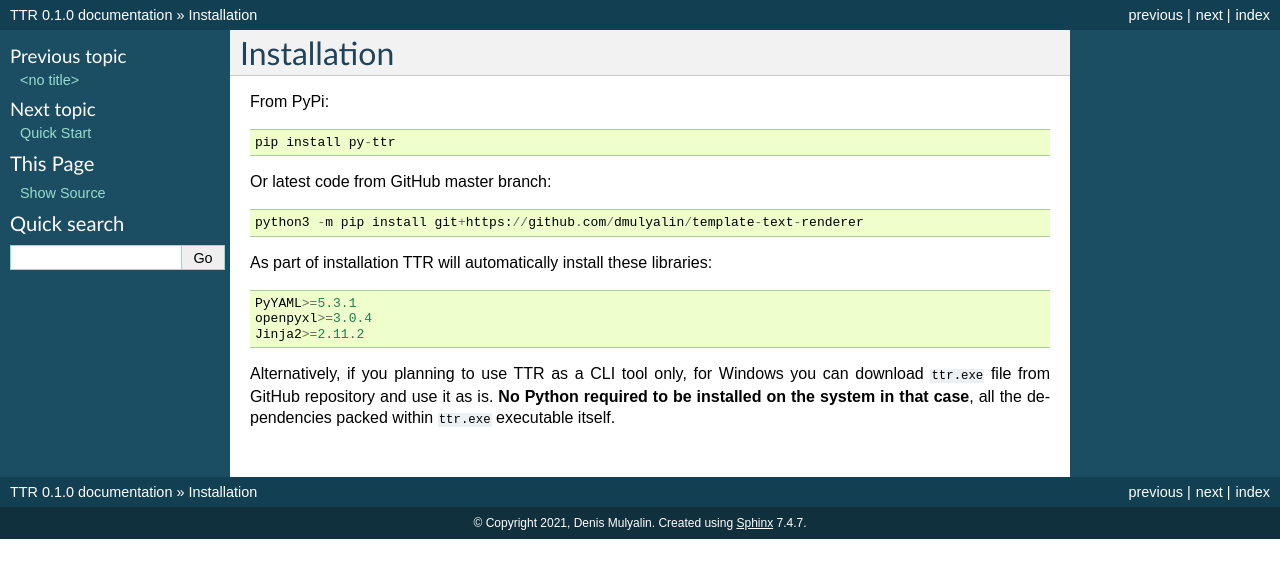
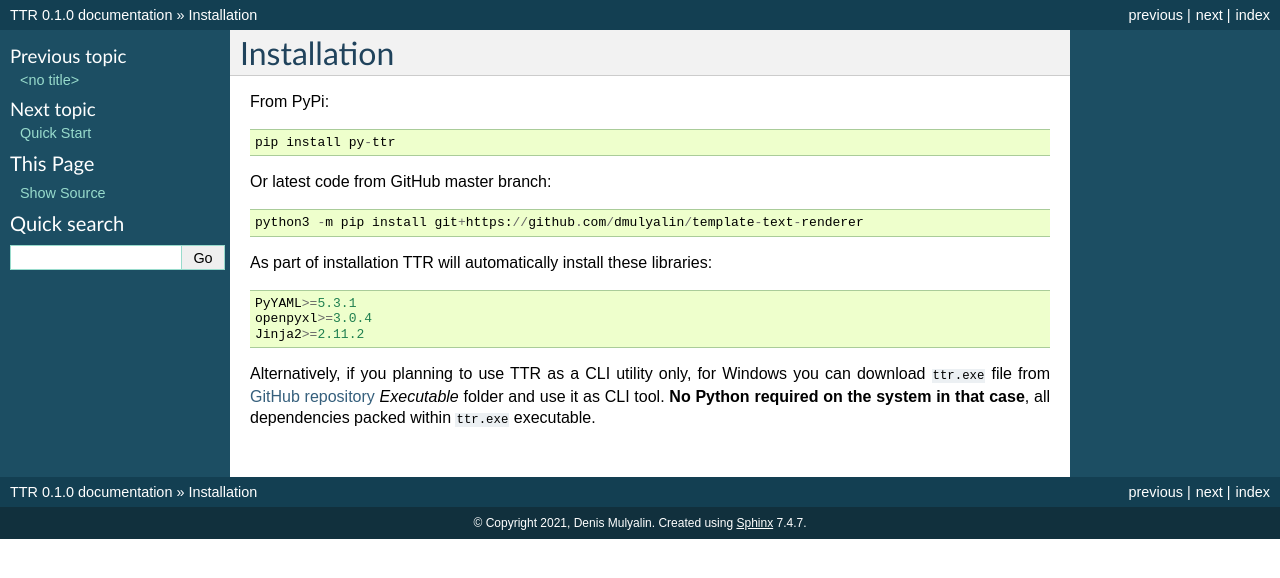
Before and after one commit to dmulyalin/template-text-renderer, a Sphinx documentation site: the page built from docs/source/Installation.rst, in a window 1280 px wide. Shown: the top 578 px of the page. Built offline with Sphinx 7.4.7, drawn with Linux system fonts in a browser that asks for light colours.

Commit message:
updated docs

```diff
--- a/docs/source/Installation.rst
+++ b/docs/source/Installation.rst
@@ -15,6 +15,7 @@ As part of installation TTR will automatically install these libraries::
     openpyxl>=3.0.4
     Jinja2>=2.11.2
 
-Alternatively, if you planning to use TTR as a CLI tool only, for Windows you can download
-``ttr.exe`` file from GitHub repository and use it as is. **No Python required to be installed
-on the system in that case**, all the dependencies packed within ``ttr.exe`` executable itself.
+Alternatively, if you planning to use TTR as a CLI utility only, for Windows you can download
+``ttr.exe`` file from `GitHub repository <https://github.com/dmulyalin/template-text-renderer/>`_
+`Executable` folder and use it as CLI tool. **No Python required on the system in that case**, all
+dependencies packed within ``ttr.exe`` executable.
```
